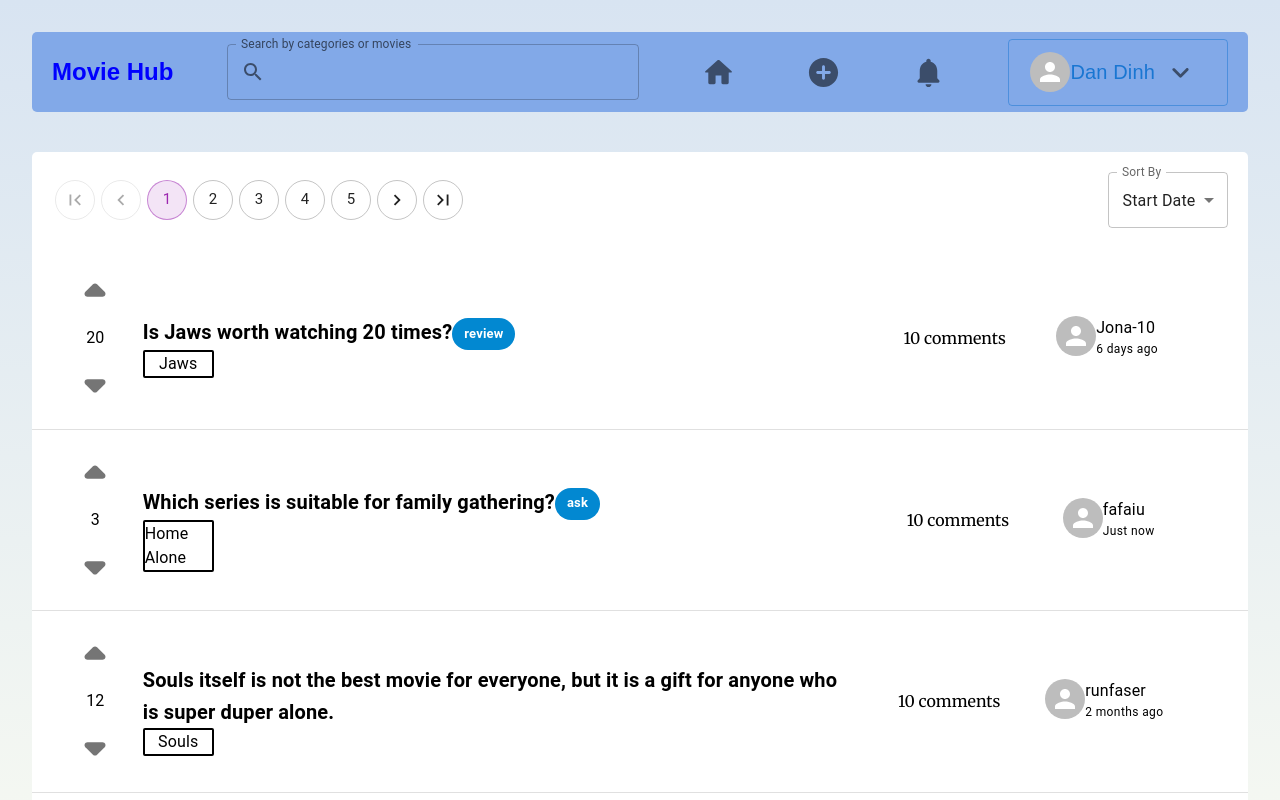
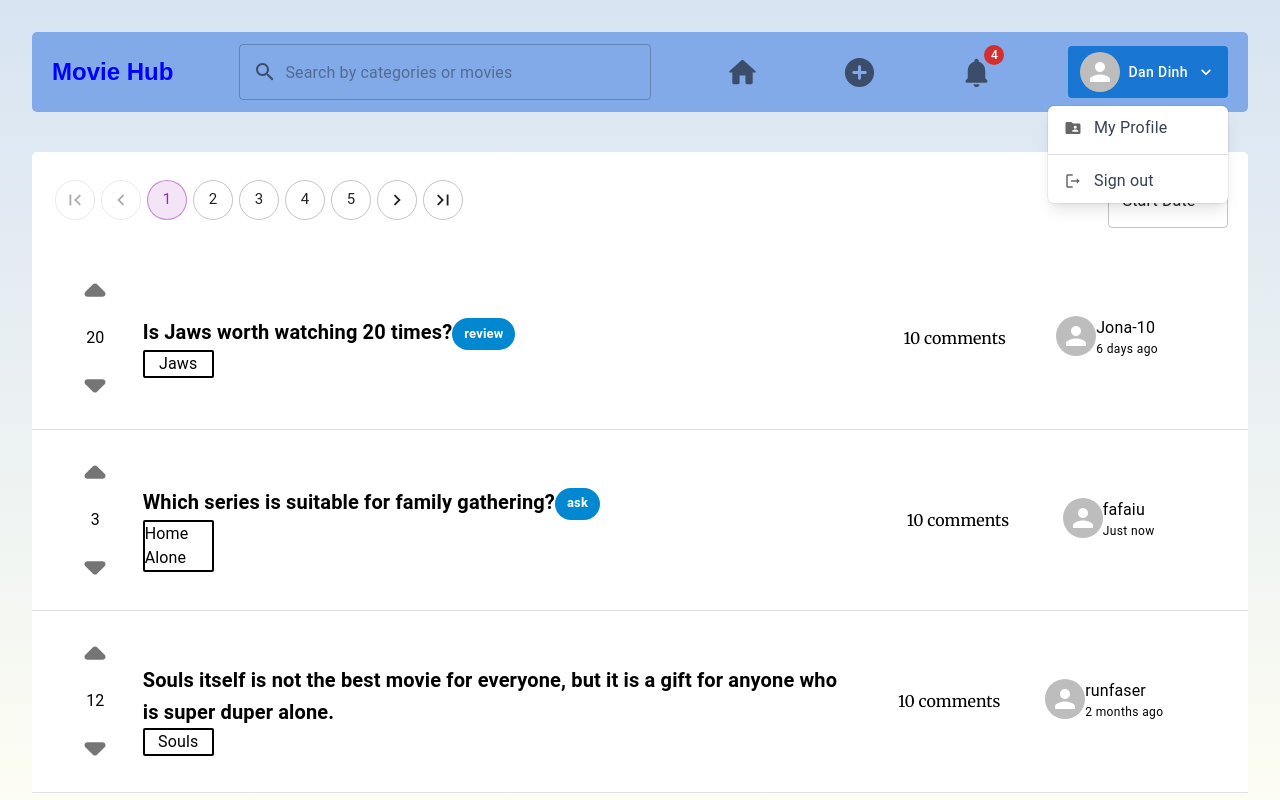
Before and after one commit to DennieDan/movie-frontend, a React (Vite) app: page / in a window 1280 px wide. Both pictures are taken after a click on the button "Dan Dinh". Shown: the top 800 px of the page. Built offline with nearby package versions, Linux system fonts and the light colour scheme.

Commit message:
add: search with topic

```diff
--- a/src/App.tsx
+++ b/src/App.tsx
@@ -1,4 +1,5 @@
 import {
+  Badge,
   Box,
   Button,
   IconButton,
@@ -13,6 +14,8 @@ import HomeRoundedIcon from "@mui/icons-material/HomeRounded";
 import AddCircleRoundedIcon from "@mui/icons-material/AddCircleRounded";
 import NotificationsRoundedIcon from "@mui/icons-material/NotificationsRounded";
 import { useState } from "react";
+import { Provider } from "react-redux";
+import { store } from "./store/store.ts";
 
 type UserType = "member" | "guest";
 
@@ -26,6 +29,7 @@ function App() {
     },
   });
   return (
+    <Provider store={store}>
       <ThemeProvider theme={theme}>
         <Stack direction="column" spacing={5}>
           <MainHeader>
@@ -38,7 +42,9 @@ function App() {
                   <AddCircleRoundedIcon fontSize="large" />
                 </IconButton>
                 <IconButton onClick={() => {}}>
+                  <Badge badgeContent={4} color="error">
                     <NotificationsRoundedIcon fontSize="large" />
+                  </Badge>
                 </IconButton>
                 <ProfileTab />
               </>
@@ -58,6 +64,7 @@ function App() {
           <Homepage />
         </Stack>
       </ThemeProvider>
+    </Provider>
   );
 }
 
--- a/src/components/UI/PostItem.tsx
+++ b/src/components/UI/PostItem.tsx
@@ -1,7 +1,6 @@
 import {
   Avatar,
   Box,
-  Divider,
   ListItemButton,
   ListItemProps,
   Typography,
@@ -24,7 +23,6 @@ type PostItemProps = {
 } & ListItemProps;
 
 export default function PostItem({ item }: PostItemProps) {
-  // const [createInterval, setCreateInterval] = useState(formatCreateInterval());
   function formatCreateInterval(): string {
     const inMiliSecond = new Date().getTime() - Date.parse(item.created_at);
     let res: string;
@@ -92,7 +90,6 @@ export default function PostItem({ item }: PostItemProps) {
               {item.author}
             </Typography>
             <Typography variant="caption" textAlign="left">
-              {/* {Date.parse(item.created_at)} */}
               {formatCreateInterval()}
             </Typography>
           </Box>
--- a/src/components/UI/ProfileTab.tsx
+++ b/src/components/UI/ProfileTab.tsx
@@ -1,24 +1,118 @@
-import { Avatar, Box, Button, IconButton, Typography } from "@mui/material";
+import {
+  Avatar,
+  Button,
+  Divider,
+  Menu,
+  MenuItem,
+  MenuProps,
+  alpha,
+  styled,
+} from "@mui/material";
 import KeyboardArrowDownRoundedIcon from "@mui/icons-material/KeyboardArrowDownRounded";
+import FolderSharedRoundedIcon from "@mui/icons-material/FolderSharedRounded";
+import LogoutRoundedIcon from "@mui/icons-material/LogoutRounded";
+import { useState } from "react";
+
+const StyledMenu = styled((props: MenuProps) => (
+  <Menu
+    elevation={0}
+    anchorOrigin={{
+      vertical: "bottom",
+      horizontal: "right",
+    }}
+    transformOrigin={{
+      vertical: "top",
+      horizontal: "right",
+    }}
+    {...props}
+  />
+))(({ theme }) => ({
+  "& .MuiPaper-root": {
+    borderRadius: 6,
+    marginTop: theme.spacing(1),
+    minWidth: 180,
+    color:
+      theme.palette.mode === "light"
+        ? "rgb(55, 65, 81)"
+        : theme.palette.grey[300],
+    boxShadow:
+      "rgb(255, 255, 255) 0px 0px 0px 0px, rgba(0, 0, 0, 0.05) 0px 0px 0px 1px, rgba(0, 0, 0, 0.1) 0px 10px 15px -3px, rgba(0, 0, 0, 0.05) 0px 4px 6px -2px",
+    "& .MuiMenu-list": {
+      padding: "4px 0",
+    },
+    "& .MuiMenuItem-root": {
+      "& .MuiSvgIcon-root": {
+        fontSize: 18,
+        color: theme.palette.text.secondary,
+        marginRight: theme.spacing(1.5),
+      },
+      "&:active": {
+        backgroundColor: alpha(
+          theme.palette.primary.main,
+          theme.palette.action.selectedOpacity
+        ),
+      },
+    },
+  },
+}));
 
 export default function ProfileTab() {
+  const [anchorEl, setAnchorEl] = useState<null | HTMLElement>(null);
+  const open = Boolean(anchorEl);
+  const handleClick = (event: React.MouseEvent<HTMLElement>) => {
+    setAnchorEl(event.currentTarget);
+  };
+  const handleClose = () => {
+    setAnchorEl(null);
+  };
   return (
-    <Button variant="outlined" size="large">
-      <Box
-        width="100%"
-        display="flex"
-        flexDirection="row"
-        alignItems="center"
-        justifyContent="space-between"
+    // <Button variant="outlined" size="large">
+    //   <Box
+    //     width="100%"
+    //     display="flex"
+    //     flexDirection="row"
+    //     alignItems="center"
+    //     justifyContent="space-between"
+    //   >
+    //     <Avatar sizes="small" />
+    //     <Typography variant="h6" fontFamily="Arial">
+    //       Dan Dinh
+    //     </Typography>
+    //   </Box>
+    // </Button>
+    <div>
+      <Button
+        id="demo-customized-button"
+        aria-controls={open ? "demo-customized-menu" : undefined}
+        aria-haspopup="true"
+        aria-expanded={open ? "true" : undefined}
+        variant="contained"
+        disableElevation
+        onClick={handleClick}
+        startIcon={<Avatar sizes="small" />}
+        endIcon={<KeyboardArrowDownRoundedIcon />}
       >
-        <Avatar sizes="small" />
-        <Typography variant="h6" fontFamily="Arial">
-          Dan Dinh
-        </Typography>
-      </Box>
-      <IconButton>
-        <KeyboardArrowDownRoundedIcon fontSize="large" />
-      </IconButton>
-    </Button>
+        Dan Dinh
+      </Button>
+      <StyledMenu
+        id="demo-customized-menu"
+        MenuListProps={{
+          "aria-labelledby": "demo-customized-button",
+        }}
+        anchorEl={anchorEl}
+        open={open}
+        onClose={handleClose}
+      >
+        <MenuItem onClick={handleClose} disableRipple>
+          <FolderSharedRoundedIcon />
+          My Profile
+        </MenuItem>
+        <Divider sx={{ my: 0.5 }} />
+        <MenuItem onClick={handleClose} disableRipple>
+          <LogoutRoundedIcon />
+          Sign out
+        </MenuItem>
+      </StyledMenu>
+    </div>
   );
 }
--- a/src/components/UI/SearchBar.tsx
+++ b/src/components/UI/SearchBar.tsx
@@ -1,7 +1,9 @@
 import { FormControl, InputAdornment, TextField } from "@mui/material";
 import SearchIcon from "@mui/icons-material/Search";
 import ClearIcon from "@mui/icons-material/Clear";
-import React, { FunctionComponent, useState } from "react";
+import React, { FormEvent, FunctionComponent, useState } from "react";
+import { useAppDispatch } from "../../store/hooks.ts";
+import { searchPostListDisplay } from "../../store/posts-slice.ts";
 
 const iconStyle: object = {
   cursor: "pointer",
@@ -9,23 +11,33 @@ const iconStyle: object = {
 
 const SearchBar: FunctionComponent = () => {
   const [showClearIcon, setShowClearIcon] = useState("none");
+  const [text, setText] = useState<string>("");
+  const dispatch = useAppDispatch();
 
-  const handleChange = (event: React.ChangeEvent<HTMLInputElement>): void => {
+  function handleChange(event: React.ChangeEvent<HTMLInputElement>): void {
     setShowClearIcon(event.target.value === "" ? "none" : "flex");
-  };
+    setText(event.target.value);
+  }
 
-  const handleClick = (): void => {
-    // TODO: Clear the search input
-    console.log("clicked the clear icon...");
-  };
+  function handleClick(): void {
+    console.log("clicked the clear icon ...");
+  }
+
+  function handleSubmit(event: FormEvent): void {
+    event.preventDefault();
+    dispatch(searchPostListDisplay(text));
+  }
 
   return (
     <FormControl fullWidth>
+      <form onSubmit={handleSubmit}>
         <TextField
           fullWidth
-        label="Search by categories or movies"
+          placeholder="Search by categories or movies"
           variant="outlined"
           onChange={handleChange}
+          onMouseLeave={handleSubmit}
+          value={text}
           InputProps={{
             startAdornment: (
               <InputAdornment position="start">
@@ -43,6 +55,7 @@ const SearchBar: FunctionComponent = () => {
             ),
           }}
         />
+      </form>
     </FormControl>
   );
 };
--- a/src/dummy-posts.ts
+++ b/src/dummy-posts.ts
@@ -1,4 +1,6 @@
-export const POSTS = [
+import { type PostItem } from "./store/posts-slice";
+
+export const POSTS: PostItem[] = [
   {
     id: 1,
     title: "Is Jaws worth watching 20 times?",
--- a/src/pages/Homepage.tsx
+++ b/src/pages/Homepage.tsx
@@ -6,28 +6,18 @@ import {
   Stack,
 } from "@mui/material";
 import { useState } from "react";
-import { POSTS } from "../dummy-posts.ts";
 import MyPagination from "../components/UI/MyPagination.tsx";
 import SortDropDown from "../components/UI/SortDropDown.tsx";
 import PostItem from "../components/UI/PostItem.tsx";
+import { useAppSelector } from "../store/hooks.ts";
 import { type PostItem as PostItemType } from "../store/posts-slice.ts";
 
 type SortByType = "start-date" | "movie" | "topic" | "most-votes";
 
-const post_1: PostItemType = {
-  id: 1,
-  title:
-    "Is Jaws worth watching 20 times?I was really shocked as I realised today was the twentieth time I have watched Jaws!I was really shocked as I realised today was the twentieth time I have watched Jaws!I was really shocked as I realised today was the twentieth time I have watched Jaws!I was really shocked as I realised today was the twentieth time I have watched Jaws!",
-  content:
-    "I was really shocked as I realised today was the twentieth time I have watched Jaws!",
-  movie: "Jaws",
-  topic: "review",
-  author: "Jona-10",
-  votes: 20,
-  created_at: "2023-12-26T13:51:50.417-07:00",
-};
-
 export default function Homepage() {
+  const postList: PostItemType[] = useAppSelector(
+    (state) => state.posts.itemsDisplay
+  );
   const [sortBy, setSortBy] = useState<SortByType>("start-date");
 
   const handleChange = (event: SelectChangeEvent) => {
@@ -52,13 +42,13 @@ export default function Homepage() {
             <MenuItem value="most-votes">Most Votes</MenuItem>
           </SortDropDown>
         </Box>
-        {POSTS.map((post) => (
-          <>
-            <PostItem key={post.id} item={post} />
-            <Divider />
-          </>
-        ))}
-        <PostItem item={post_1} />
+        {postList?.length > 0 &&
+          postList?.map((post) => (
+            <>
+              <PostItem key={post.id} item={post} />
+              <Divider />
+            </>
+          ))}
       </Stack>
     </Box>
   );
--- /dev/null
+++ b/src/store/hooks.ts
@@ -0,0 +1,11 @@
+import {
+  useDispatch,
+  useSelector,
+  type TypedUseSelectorHook,
+} from "react-redux";
+import { AppDispatch, type RootState } from "./store.ts";
+
+type DispatchFunction = () => AppDispatch;
+
+export const useAppDispatch: DispatchFunction = useDispatch;
+export const useAppSelector: TypedUseSelectorHook<RootState> = useSelector;
--- a/src/store/posts-slice.ts
+++ b/src/store/posts-slice.ts
@@ -1,4 +1,6 @@
-import { createSlice } from "@reduxjs/toolkit";
+import { FormEvent } from "react";
+import { PayloadAction, createSlice } from "@reduxjs/toolkit";
+import { POSTS } from "../dummy-posts";
 
 export type PostItem = {
   id: number;
@@ -13,21 +15,33 @@ export type PostItem = {
 
 type PostsState = {
   items: PostItem[];
+  itemsDisplay: PostItem[];
 };
 
 const initialState: PostsState = {
-  items: [],
+  items: POSTS,
+  itemsDisplay: POSTS,
 };
 
 export const postsSlice = createSlice({
   name: "posts",
   initialState,
   reducers: {
-    createPost(state, action) {},
-    editPost(state, action) {},
-    deletePost(state, action) {},
+    createAPost(state, action) {},
+    editAPost(state, action) {},
+    deleteAPost(state, action) {},
+    searchPostListDisplay(state, action: PayloadAction<string>) {
+      if (action.payload === "") {
+        state.itemsDisplay = state.items;
+      } else {
+        state.itemsDisplay = state.items.filter(
+          (post) => post.topic === action.payload
+        );
+      }
+    },
   },
 });
 
 // for use in the required components
-export const { createPost, editPost, deletePost } = postsSlice.actions;
+export const { createAPost, editAPost, deleteAPost, searchPostListDisplay } =
+  postsSlice.actions;
--- a/src/store/store.ts
+++ b/src/store/store.ts
@@ -3,7 +3,7 @@ import { postsSlice } from "./posts-slice.ts";
 
 export const store = configureStore({
   reducer: {
-    cart: postsSlice.reducer,
+    posts: postsSlice.reducer,
   },
 });
 
```
Also changed, not shown: src/dummy-movies.ts (added, +19 -0 lines), src/dummy-topics.ts (added, +30 -0 lines). Lines whose indentation alone changed are shown as unchanged.
